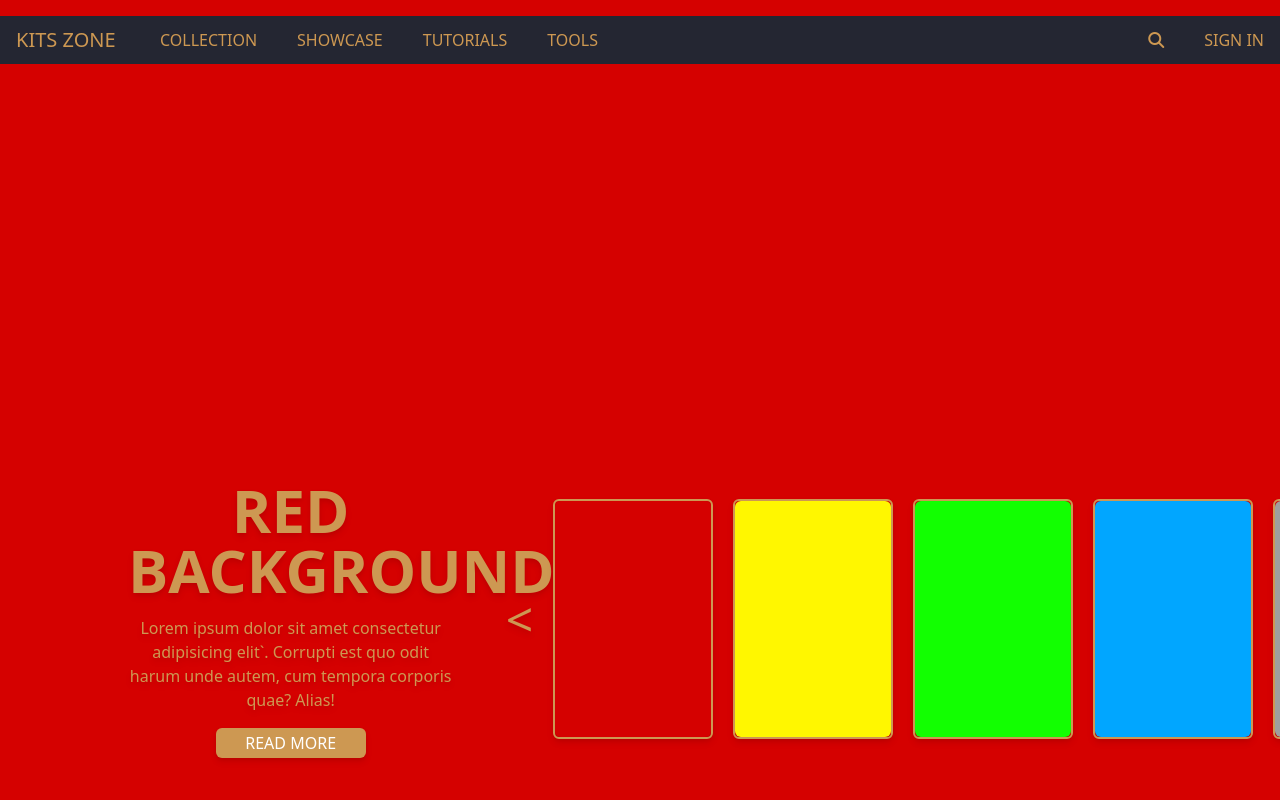
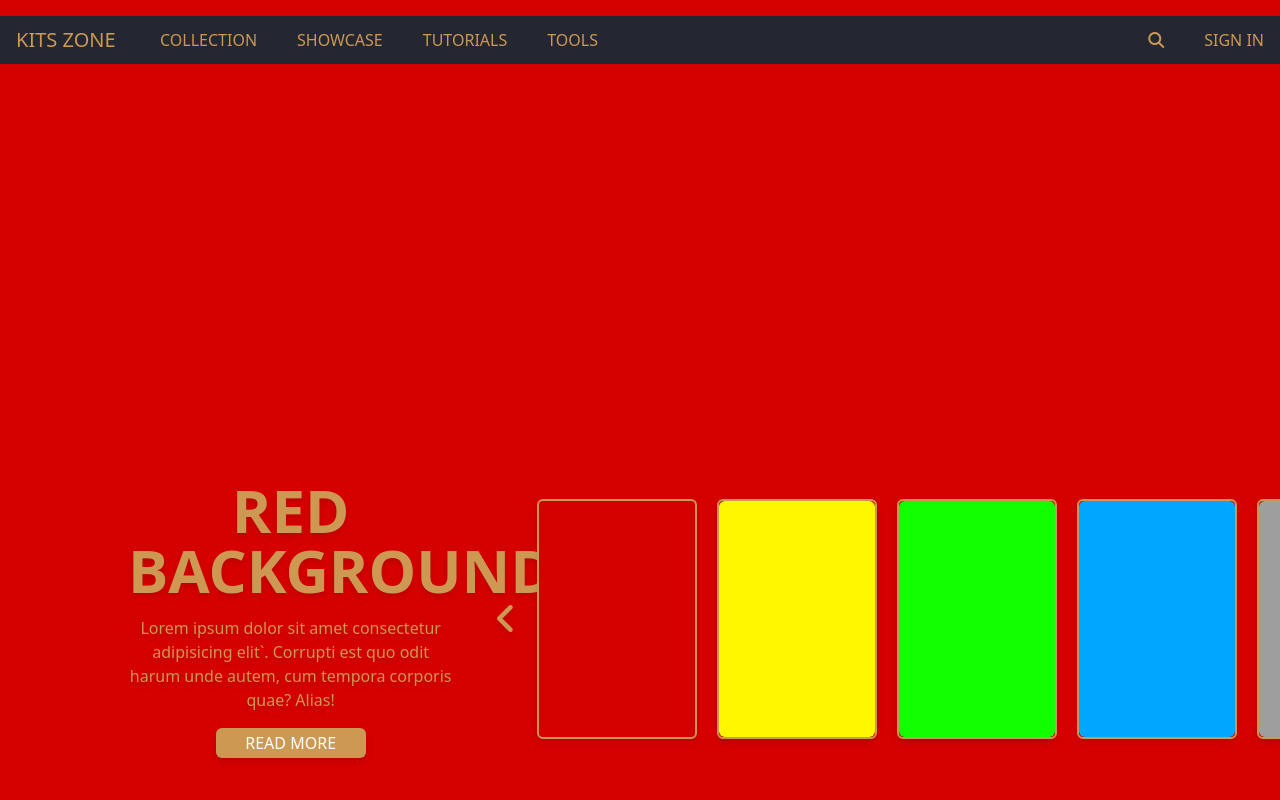
Before and after one commit to NQB37/kits-zone, a React (Vite) app: page / in a window 1280 px wide. Built offline with nearby package versions, Linux system fonts and the light colour scheme.

Commit message:
update carosel

```diff
--- a/src/components/Carousel/Carousel.jsx
+++ b/src/components/Carousel/Carousel.jsx
@@ -1,4 +1,6 @@
+/* eslint-disable react/prop-types */
 import { useState } from 'react';
+
 const images = [
     {
         id: 1,
@@ -51,7 +53,7 @@ const Carousel = () => {
     };
 
     return (
-        <div className="carousel relative w-dvw h-dvh overflow-hidden mt-[-48px]">
+        <div className="carousel relative w-full h-dvh overflow-hidden mt-[-48px]">
             <div key={images[curIndex].id} className="item">
                 <img
                     src={images[curIndex].url}
@@ -70,12 +72,12 @@ const Carousel = () => {
                             </button>
                         </div>
                     </div>
-                    <div className="thumbnail col-span-8 w-[1000px] flex gap-5 my-4 mx-4 items-center justify-center">
+                    <div className="thumbnail col-span-8 w-[1000px] flex gap-5 items-center justify-center">
                         <button
                             onClick={handlePrevClick}
-                            className="prevButton text-primary text-5xl drop-shadow-md font-thin hover:scale-125 transition-all ease-in-out duration-100"
+                            className="prevButton text-primary text-4xl drop-shadow-md  hover:scale-125 transition-all ease-in-out duration-200"
                         >
-                            &lt;
+                            <i className="fa-solid fa-angle-left"></i>
                         </button>
                         {images.map((image) => {
                             return (
@@ -91,17 +93,15 @@ const Carousel = () => {
                                 </div>
                             );
                         })}
-
                         <button
                             onClick={handleNextClick}
-                            className="nextButton text-primary text-5xl drop-shadow-md font-thin hover:scale-125 transition-all ease-in-out duration-100"
+                            className="nextButton text-primary text-4xl drop-shadow-md  hover:scale-125 transition-all ease-in-out duration-100"
                         >
-                            &gt;
+                            <i className="fa-solid fa-angle-right"></i>
                         </button>
                     </div>
                 </div>
             </div>
-            );
         </div>
     );
 };
```
